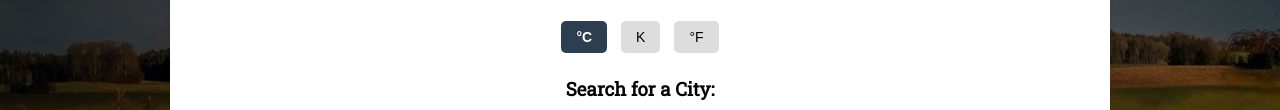
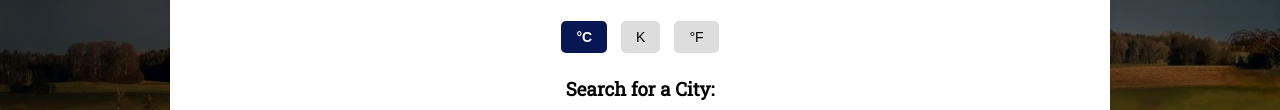
Before and after one commit to torresmarcoa/weather-wise, a website built with Parcel: page src/index.html in a window 1280 px wide. Both pictures are taken after a click on the button "Current Weather". Shown: the part 335-445 px from the top of the page. Built offline with nearby package versions, Linux system fonts and the light colour scheme.

Commit message:
CSS adjust

```diff
--- a/src/css/main.css
+++ b/src/css/main.css
@@ -132,7 +132,7 @@ body {
 }
 
 .unit-btn.active {
-  background-color: #2c3e50; /* Color principal de tu app */
+  background-color: var(--primaryColor);
   color: white;
   font-weight: bold;
 }
```
